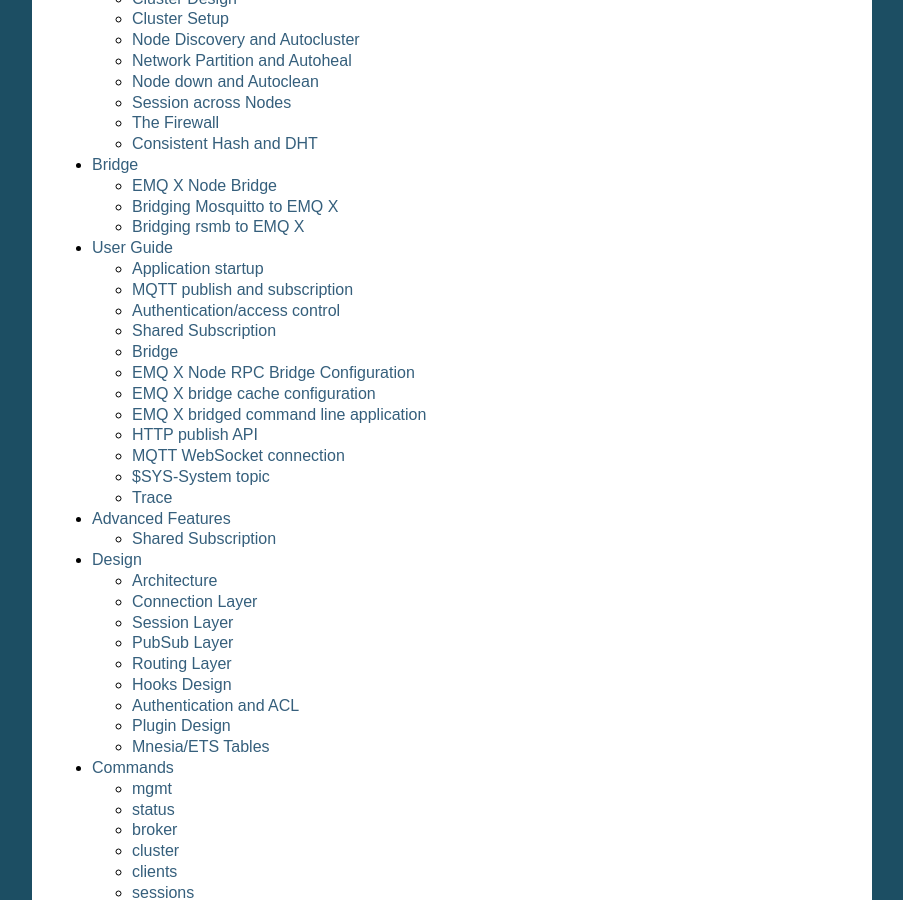
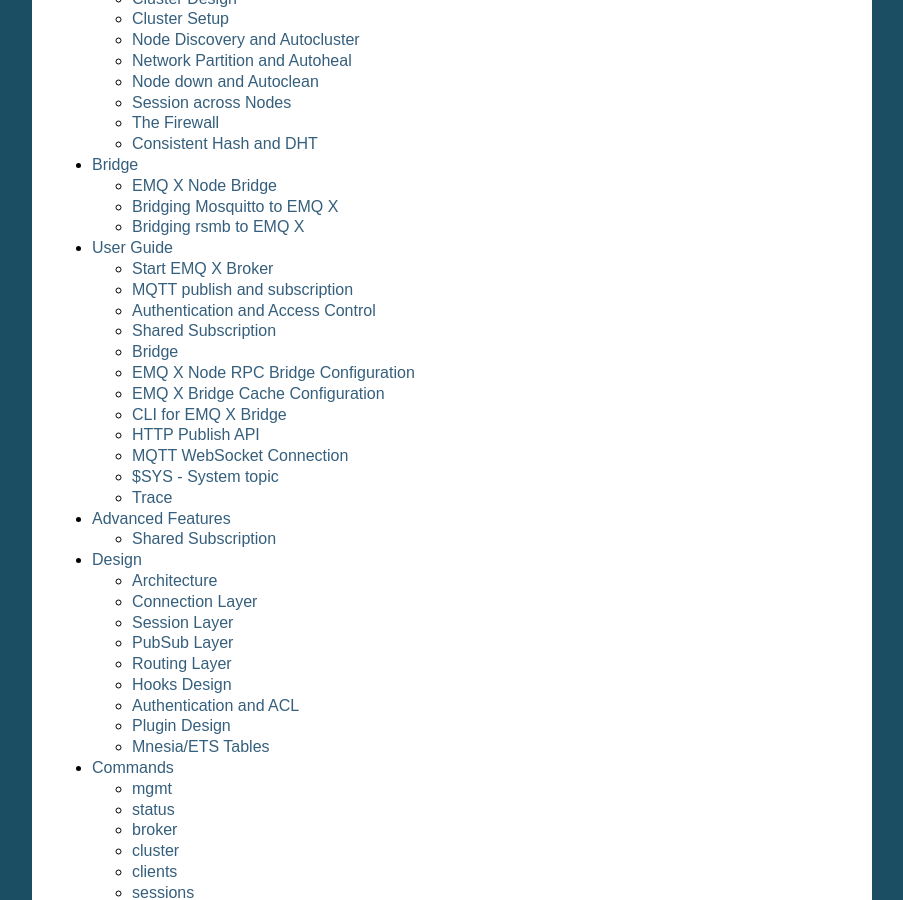
Before and after one commit to emqxarchive/emqx-docs-en, a Sphinx documentation site: the page built from source/index.rst, in a window 1280 px wide and 900 px high, scrolled down 1839 px. Shown: the whole window, without its empty margins (198-1101 px from the left). Built offline with Sphinx 7.4.7, drawn with Linux system fonts in a browser that asks for light colours; some of the changed lines change nothing that is shown.

Commit message:
Update guide.rst

```diff
--- a/source/guide.rst
+++ b/source/guide.rst
@@ -6,12 +6,12 @@
 
 .. _start:
 
-Application startup
---------------------
+Start EMQ X Broker
+------------------
 
-Download address: https://www.emqx.io/downloads/broker?osType=Linux
+The EMQ X Broker can be downloaded at: https://www.emqx.io/downloads/broker?osType=Linux
 
-After downloading the package, it can be unzipped directly to start running. Taking macOS platform as an example:
+After downloading the package, it can be installed or unzipped directly to start running. Taking the zip package for MacOS platform as an example:
 
 .. code-block:: bash
 
@@ -42,37 +42,37 @@
 MQTT publish and subscription
 ------------------------------
 
-MQTT is a lightweight publish-subscribe message server designed for the mobile Internet and the Iot which currently supports MQTT v3.1.1 <http://docs.oasis-open.org/mqtt/mqtt/v3.1.1/mqtt-v3.1.1.html>`_ and `v5.0 <http://docs.oasis-open.org/mqtt/mqtt/v5.0/mqtt-v5.0.html>`_:
+EMQ X Broker is a lightweight publish-subscribe message broker designed for the mobile Internet and the IoT, it currently supports MQTT v3.1.1 <http://docs.oasis-open.org/mqtt/mqtt/v3.1.1/mqtt-v3.1.1.html>`_ and `v5.0 <http://docs.oasis-open.org/mqtt/mqtt/v5.0/mqtt-v5.0.html>`_:
 
 .. image:: ./_static/images/pubsub_concept.png
 
-After EMQ X is started, any device or terminal can connect to the server through the MQTT protocol and exchange messages via Publish/Subscribe.
+After EMQ X is started, devices and clients can connect to the broker through the MQTT protocol and exchange messages via Publish/Subscribe.
 
-MQTT client library: https://github.com/mqtt/mqtt.github.io/wiki/libraries
+Some popular MQTT client libraries can be found here: https://github.com/mqtt/mqtt.github.io/wiki/libraries
 
-For example, the mosquitto_sub/pub command line publishes a subscription message::
+For example, using the mosquitto_sub/pub client on command line to publish and to subscribe to messages::
 
     mosquitto_sub -h 127.0.0.1 -p 1883 -t topic -q 2
     mosquitto_pub -h 127.0.0.1 -p 1883 -t topic -q 1 -m "Hello, MQTT!"
 
 .. _authentication:
 
-Authentication/access control
-------------------------------
+Authentication and Access Control
+---------------------------------
 
-EMQ X Message Server Connection Authentication and Access Control are provided by a series of authentication plugins  whose name conforms to the rules of emqx_auth_<name>.
+EMQ X Broker provides **Connection Authentication** and **Access Control** using a series of authentication plugins,  whose name conforms to the pattern of emqx_auth_<name>.
 
 In EMQ X, these two functions are:
 
 1. Connection authentication: EMQ X verifies whether the client on each connection has access to the system. If not, it disconnects the connection
-2. Access Control: EMQ X verifies the permissions of each Publish/Subscribe client to allow/deny the corresponding action
+2. Access Control: EMQ X verifies the permissions of each Publish/Subscribe action of a client, and allows/denies the corresponding action
 
 Authentication
 >>>>>>>>>>>>>>>
 
-EMQ X Message Server Authentication is provided by a series of authentication plugins that support authentication by username, password, ClientID or anonymous.
+EMQ X Message Broker's Authentication is provided by a series of authentication plugins. It supports authentication by username, password, ClientID or anonymous.
 
-By default, anonymous authentication is enabled, and multiple authentication modules are started by loading the authentication plug-in to form an authentication chain::
+By default, anonymous authentication is enabled. Multiple authentication modules can be started by loading the corresponding authentication plug-ins and forming an authentication chain::
 
                --------------------------            --------------------------            ---------------------------
     Client --> | Username authentication | -ignore-> | ClientID authentication | -ignore-> | anonymous authentication |
@@ -81,9 +81,9 @@
                      \|/                       \|/                       \|/
                 allow | deny              allow | deny              allow | deny
 
-** anonymous authentication is started**
+** Start anonymous authentication**
 
-etc/emqx.conf is configured to enable anonymous authentication:
+Modify the ``etc/emqx.conf`` file to enable anonymous authentication:
 
 .. code:: properties
 
@@ -96,13 +96,13 @@
 Access Control List
 >>>>>>>>>>>>>>>>>>>>
 
-EMQ X message server implements MQTT client access control through an ACL (Access Control List).
+EMQ X Broker implements MQTT client access control through an ACL (Access Control List).
 
 ACL access control rule definition::
 
-    Allow|Deny Who Subscribe|Publish Topics
+    Allow|Deny Identity Subscribe|Publish Topics
 
-When the MQTT client initiates a subscribe/publish request, the access control module of EMQ X message server will match the ACL rules one by one until the match is successful:::
+When an MQTT client initiates a subscribe/publish request, the access control module of EMQ X Broker will match the ACL rules one by one until the match is successful:::
 
               ---------              ---------              ---------
     Client -> | Rule1 | --nomatch--> | Rule2 | --nomatch--> | Rule3 | --> Default
@@ -114,7 +114,7 @@
 
 **Default access control settings**
 
-EMQ X Message Server's default access control can be set in etc/emqx.conf:
+EMQ X Message Broker's default access control can be set in file ``etc/emqx.conf``:
 
 .. code:: properties
 
@@ -126,7 +126,7 @@
     ## Value: File Name
     acl_file = etc/acl.conf
 
-The ACL rules are defined in etc/acl.conf which can be loaded into memory when EMQ X starts:
+The ACL rules are defined in file ``etc/acl.conf``, which is loaded into memory when EMQ X starts:
 
 .. code:: erlang
 
@@ -148,31 +148,31 @@
 +----------------------------+-----------------------------------------------+
 | plugins                    | description                                   |
 +============================+===============================================+
-| `emqx_auth_clientid`_      | ClientId authentication plugins               |
+| `emqx_auth_clientid`_      | ClientId authentication plugin                |
 +----------------------------+-----------------------------------------------+
-| `emqx_auth_username`_      | username and password authentication plugins  |
+| `emqx_auth_username`_      | username and password authentication plugin   |
 +----------------------------+-----------------------------------------------+
-| `emqx_auth_jwt`_           | JWT authentication plugins                    |
+| `emqx_auth_jwt`_           | JWT authentication plugin                     |
 +----------------------------+-----------------------------------------------+
-| `emqx_auth_ldap`_          | LDAP authentication plugins                   |
+| `emqx_auth_ldap`_          | LDAP authentication plugin                    |
 +----------------------------+-----------------------------------------------+
-| `emqx_auth_http`_          | HTTP authentication plugins                   |
+| `emqx_auth_http`_          | HTTP authentication plugin                    |
 +----------------------------+-----------------------------------------------+
-| `emqx_auth_mysql`_         | MySQ Lauthentication plugins                  |
+| `emqx_auth_mysql`_         | MySQ Lauthentication plugin                   |
 +----------------------------+-----------------------------------------------+
-| `emqx_auth_pgsql`_         | Postgre authentication plugins                |
+| `emqx_auth_pgsql`_         | Postgre authentication plugin                 |
 +----------------------------+-----------------------------------------------+
-| `emqx_auth_redis`_         | Redis authentication plugins                  |
+| `emqx_auth_redis`_         | Redis authentication plugin                   |
 +----------------------------+-----------------------------------------------+
-| `emqx_auth_mongo`_         | MongoDB authentication plugins                |
+| `emqx_auth_mongo`_         | MongoDB authentication plugin                 |
 +----------------------------+-----------------------------------------------+
 
-For the configuration and usage of each authentication plug-in, refer to authentication section of the `Plugin <https://developer.emqx.io/docs/emq/v3/cn/plugins.html>`_。
+For the configuration and usage of each authentication plug-in, please refer to authentication section of the `Plugins <https://developer.emqx.io/docs/emq/v3/cn/plugins.html>`_。
 
 
-.. note:: Multiple auth plug-ins can be started at the same time. During each check, check order is according to the priority from high to low. For the same priority, the plug-in that starts first checks first.
+.. note:: Multiple auth plug-ins can be started at the same time. The plug-in that starts first checks first.
 
-In addition, EMQ X also supports the use of PSK (Pre-shared Key) to control client access. However, the connection authentication chain mentioned above is not used in this mode. The verification is done during the SSL handshake. For details. see `Pre-shared Key <https://en.wikipedia.org/wiki/Pre-shared_key>`_ and `emqx_psk_file`_
+In addition, EMQ X also supports the use of PSK (Pre-shared Key) for authentication. However, the authentication chain mentioned above is not used in this case. The verification is done during the SSL handshake. For details please refer to `Pre-shared Key <https://en.wikipedia.org/wiki/Pre-shared_key>`_ and `emqx_psk_file`_
 
 .. _shared_sub:
 
@@ -215,7 +215,7 @@
 +---------------------------+--------------------------------------------+
 | sticky                    | The last dispatched subscriber is picked   |
 +---------------------------+--------------------------------------------+
-| hash                      | According to the  ClientId  of distributor |
+| hash                      | Hash value of the ClientId of publisher    |
 +---------------------------+--------------------------------------------+
 
 .. note:: When all subscribers are offline, a subscriber will still be picked and stored in the message queue of its Session.
@@ -226,14 +226,14 @@
 Bridge
 -------
 
-Bridge within EMQ X nodes
->>>>>>>>>>>>>>>>>>>>>>>>>>
+Bridging two EMQ X Nodes
+>>>>>>>>>>>>>>>>>>>>>>>>
 
-The concept of bridging is that EMQ X supports forwarding messages of one of its own topics to another MQTT Broker in some way.
+The concept of bridging is that EMQ X forwards messages of some of its topics to another MQTT Broker in some way.
 
-Difference between Bridge and cluster is that bridge does not replicate topic trees and routing tables, and only forwards MQTT messages based on bridging rules.
+Difference between Bridge and cluster is that bridge does not replicate topic trees and routing tables, a bridge only forwards MQTT messages based on bridging rules.
 
-At present, the bridging methods supported by EMQ X are as follows:
+Currently the bridging methods supported by EMQ X are as follows:
 
 - RPC bridge: RPC Bridge only supports message forwarding and does not support subscribing to the topic of remote nodes to synchronize data.
 - MQTT Bridge: MQTT Bridge supports both forwarding and data synchronization through subscription topic
@@ -242,23 +242,22 @@
 
 .. image:: ./_static/images/bridge.png
 
-In addition, the EMQ X message server supports multi-node bridge mode interconnection::
+In addition, the EMQ X supports multi-node bridge mode interconnection::
 
                   ---------                     ---------                     ---------
                   Publisher --> | Node1 | --Bridge Forward--> | Node2 | --Bridge Forward--> | Node3 | --> Subscriber
                   ---------                     ---------                     ---------
 
-In EMQ X, bridge is configured by modifying etc/emqx.conf. EMQ X distinguishes between different bridges based on different names. E.g::
+In EMQ X, bridge is configured by modifying ``etc/emqx.conf``. EMQ X distinguishes between different bridges based on different names. E.g::
 
     ## Bridge address: node name for local bridge, host:port for remote.
     bridge.aws.address = 127.0.0.1:1883
 
-This configuration declares a bridge named aws and specifies that it is bridged to the MQTT server of 127.0.0.1:1883 by MQTT mode.
+This configuration declares a bridge named ``aws`` and specifies that it is bridged to the MQTT server of 127.0.0.1:1883 by MQTT mode.
 
-When the user need to create multiple bridges, he can copy all of its configuration items first, and use different name to indicate (such as bridge.$name.address where $name refers to the name of bridge)
+In case of creating multiple bridges, it is convenient to replicate all configuration items of the first bridge, and modify the bridge name and other configuration items if necessary (such as bridge.$name.address, where $name refers to the name of bridge)
 
-
-The next two sections describe how to create a bridge of RPC/MQTT mode and create a forwarding rule that forwards the sensor's topic message. Suppose you have two EMQ X nodes started on both hosts:
+The next two sections describe how to create a bridge in RPC and MQTT mode respectively and create a forwarding rule that forwards the messages from sensors. Assuming that two EMQ X nodes are running on two hosts:
 
 +---------+---------------------+-----------+
 | Name    | Node                | MQTT port |
@@ -283,25 +282,25 @@
     ## bridged mountpoint
     bridge.emqx2.mountpoint = bridge/emqx2/${node}/
 
-If the message received by the local emqx1 node matches the topic sersor1/#, sensor2/#, these messages will be forwarded to the sensor1/#, sensor2/# topic of the remote emqx2 node.
+If the message received by the local emqx1 node matches the topic ``sersor1/#`` or ``sensor2/#``, these messages will be forwarded to the ``sensor1/#`` or ``sensor2/#`` topic of the remote emqx2 node.
 
-Forwards is used to specify topics, and messages forwarded to the specified forwards of local node are forwarded to the remote node.
+``forwards`` is used to specify topics. Messages of the in ``forwards`` specified topics on local node are forwarded to the remote node.
 
-Mountpoint is used to add a subject prefix when forwarding a message. This configuration option must be used with forwards to forward the message with the topic sensor1/hello. When arriving the remote node , the topic is bridge/emqx2/emqx1@192.168.1.1/sensor1/hello.
+``mountpoint`` is used to add a topic prefix when forwarding a message. To use ``mountpoint``, the ``forwards`` directive must be set. In the above example, a message with the topic sensor1/hello received by the local node will be forwarded to the remote node with the topic ``bridge/emqx2/emqx1@192.168.1.1/sensor1/hello``.
 
 Limitations of RPC bridging:
 
 1. The RPC bridge of emqx can only forward local messages to the remote bridge node, and cannot synchronize the messages of the remote bridge node to the local node;
 
-2. RPC bridge can only bridge two emqx together and cannot bridge emqx to other mqtt brokers.
+2. RPC bridge can only bridge two EMQ X together and cannot bridge EMQ X to other mqtt brokers.
 
 
-EMQ X node MQTT bridge configuration
+EMQ X Node MQTT Bridge Configuration
 >>>>>>>>>>>>>>>>>>>>>>>>>>>>>>>>>>>>>
 
-Emqx 3.0 officially introduced mqtt bridge, so that emqx can bridge any mqtt broker. Because of the characteristics of the mqtt protocol itself, emqx can subscribe to the remote mqtt broker's topic through mqtt bridge, and then synchronize the remote mqtt broker's message to the local.
+EMQ X 3.0 officially introduced MQTT bridge, so that EMQ X can bridge any MQTT broker. Because of the characteristics of the MQTT protocol, EMQ X can subscribe to the remote mqtt broker's topic through MQTT bridge, and then synchronize the remote MQTT broker's message to the local.
 
-EMQ X MQTT bridging principle: By creating a mqtt client on the emqx broker, the mqtt client will connect to the remote mqtt broker. Therefore, in the mqtt bridge configuration, the field that is necessary for the  emqx connection as the mqtt client connection need to be set::
+EMQ X MQTT bridging principle: Create an MQTT client on the EMQ X broker, and connect this MQTT client to the remote MQTT broker. Therefore, in the MQTT bridge configuration, following fields may be set for the EMQ X to connect to the remote broker as an mqtt client::
 
     ## Bridge Address: Use node name for rpc bridging, use host:port for mqtt connection
     bridge.emqx2.address = 192.168.1.2:1883
@@ -378,10 +377,10 @@
     ## Inflight Size.
     bridge.emqx2.max_inflight_batches = 32
 
-EMQ X bridge cache configuration
----------------------------------
+EMQ X Bridge Cache Configuration
+--------------------------------
 
-The bridge of EMQ X has a message caching mechanism. The caching mechanism is applicable to both RPC bridging and MQTT bridging. When the bridge is disconnected (such as when the network connection is unstable), the forwards topic message can be cached to the local message queue. Until the bridge is restored, the message is re-forwarded to the remote node. The configuration of the cache queue is as follows::
+The bridge of EMQ X has a message caching mechanism. The caching mechanism is applicable to both RPC bridging and MQTT bridging. When the bridge is disconnected (such as when the network connection is unstable), the messages with a topic specified in ``forwards`` can be cached to the local message queue. Until the bridge is restored, these messages are re-forwarded to the remote node. The configuration of the cache queue is as follows::
 
     ## emqx_bridge internal number of messages used for batch
     bridge.emqx2.queue.batch_count_limit = 32
@@ -400,10 +399,10 @@
 ``bridge.emqx2.queue.replayq_seg_bytes`` is used to specify the size of the largest single file of the message queue that is cached on disk. If the message queue size exceeds the specified value, a new file is created to store the message queue.
 
 
-EMQ X bridged command line application
----------------------------------------
+CLI for EMQ X Bridge
+--------------------
 
-Bridge the CLI command:
+CLI for EMQ X Bridge:
 
 .. code-block:: bash
 
@@ -482,11 +481,11 @@
     $ ./bin/emqx_ctl bridges del-subscription emqx cmd/topic3
     Del-subscription topic successfully.
 
-Note: If it is required to create multiple bridges,  the default bridge configuration need to be copied to emqx.conf, and the name in bridge.${name}.config should be renamed as needed.
+Note: In case of creating multiple bridges, it is convenient to replicate all configuration items of the first bridge, and modify the bridge name and other configuration items if necessary.
 
 .. _http_publish:
 
-HTTP publish API
+HTTP Publish API
 -----------------------
 
 The EMQ X message server provides an HTTP publish interface through which an application server or web server can publish MQTT messages::
@@ -518,12 +517,12 @@
 
 .. NOTE::
 
-    HTTP publishing interface uses authentication of `Basic <https://en.wikipedia.org/wiki/Basic_access_authentication>`_ . The user and password in the above example are from the AppId and password in the Applications under Dashboard.
+    HTTP publishing interface uses authentication of `Basic <https://en.wikipedia.org/wiki/Basic_access_authentication>`_ . The user and password in the above example are from the AppId and password in the Applications of Dashboard.
 
-MQTT WebSocket connection
---------------------------
+MQTT WebSocket Connection
+-------------------------
 
-EMQ X also supports WebSocket connections, which can be connected directly to the server via WebSocket:
+EMQ X also supports WebSocket connections, web browsers or applications can connect directly to the broker via WebSocket:
 
 +-------------------------+----------------------------+
 | WebSocket URI:          | ws(s)://host:8083/mqtt     |
@@ -531,26 +530,26 @@
 | Sec-WebSocket-Protocol: | 'mqttv3.1' or 'mqttv3.1.1' |
 +-------------------------+----------------------------+
 
-The Dashboard plugin provides a test page for an MQTT WebSocket connection::
+The Dashboard plugin provides a test tool for an MQTT WebSocket connection::
 
     http://127.0.0.1:18083/#/websocket
 
 .. _sys_topic:
 
-$SYS-System topic
-------------------
+$SYS - System topic
+-------------------
 
-The EMQ X message server periodically publishes its own running status, message statistics, client online and offline events to the system topic starting with $SYS/.
+The EMQ X Broker periodically publishes its running status, message statistics, client online and offline events to the system topic starting with ``$SYS/``.
 
-The $SYS topic path begins with $SYS/brokers/{node}/. {node} is the name of the node where the event/message is generated, for example::
+The ``$SYS`` topic path begins with ``$SYS/brokers/{node}/``. ``{node}`` is the name of the node where the event/message is generated, for example::
 
     $SYS/brokers/emqx@127.0.0.1/version
 
     $SYS/brokers/emqx@127.0.0.1/uptime
 
-.. NOTE:: By default, only the MQTT client of localhost is allowed to subscribe to the $SYS topic, and the access control rules can be modified by etc/acl.config.
+.. NOTE:: By default, only the MQTT client on localhost is allowed to subscribe to the $SYS topic, this can be changed by modifying the access control rules in file ``etc/acl.config``.
 
-$SYS system message publish cycle is configured by etc/emqx.conf:
+$SYS system message publish interval is configured in ``etc/emqx.conf``:
 
 .. code:: properties
 
@@ -570,18 +569,18 @@
 +================================+===========================+
 | $SYS/brokers                   | cluster node list         |
 +--------------------------------+---------------------------+
-| $SYS/brokers/${node}/version   | EMQ X server version      |
+| $SYS/brokers/${node}/version   | EMQ X broker version      |
 +--------------------------------+---------------------------+
-| $SYS/brokers/${node}/uptime    | EMQ X server startup time |
+| $SYS/brokers/${node}/uptime    | EMQ X broker startup time |
 +--------------------------------+---------------------------+
-| $SYS/brokers/${node}/datetime  | EMQ X server time         |
+| $SYS/brokers/${node}/datetime  | EMQ X broker time         |
 +--------------------------------+---------------------------+
-| $SYS/brokers/${node}/sysdescr  | EMQ X Server Description  |
+| $SYS/brokers/${node}/sysdescr  | EMQ X broker Description  |
 +--------------------------------+---------------------------+
 
 .. _sys_clients:
 
-Client online and offline events
+Client Online and Offline Events
 >>>>>>>>>>>>>>>>>>>>>>>>>>>>>>>>>
 
 $SYS topic prefix: $SYS/brokers/${node}/clients/
@@ -684,7 +683,7 @@
 +---------------------+---------------------------------------------+
 | Topic               | Description                                 |
 +---------------------+---------------------------------------------+
-| topics/count        | total number of current  topics             |
+| topics/count        | total number of current topics              |
 +---------------------+---------------------------------------------+
 | topics/max          | maximum number of topics                    |
 +---------------------+---------------------------------------------+
@@ -702,8 +701,8 @@
 
 .. note:: The topics/count and topics/max are numerically equal to routes/count and routes/max.
 
-bytes/packets/message statistics
->>>>>>>>>>>>>>>>>>>>>>>>>>>>>>>>>
+Throughput (bytes/packets/message) statistics
+>>>>>>>>>>>>>>>>>>>>>>>>>>>>>>>>>>>>>>>>>>>>>
 
 System Topic Prefix: $SYS/brokers/${node}/metrics/
 
@@ -718,15 +717,15 @@
 | bytes/sent          | Accumulated sent bytes                      |
 +---------------------+---------------------------------------------+
 
-MQTT sent and received packets statistics
+sent and received MQTT packets statistics
 ::::::::::::::::::::::::::::::::::::::::::
 
 +-----------------------------+---------------------------------------------------+
 | Topic                       | Description                                       |
 +-----------------------------+---------------------------------------------------+
-| packets/received            | Accumulative received packets of MQTT             |
+| packets/received            | Accumulative received MQTT packets                |
 +-----------------------------+---------------------------------------------------+
-| packets/sent                | Accumulative sent packets of MQTT                 |
+| packets/sent                | Accumulative sent MQTT packets                    |
 +-----------------------------+---------------------------------------------------+
 | packets/connect             | Accumulative received packets of MQTT CONNECT     |
 +-----------------------------+---------------------------------------------------+
@@ -776,7 +775,7 @@
 +-----------------------------+---------------------------------------------------+
 | packets/disconnect/sent     | Accumulative sent packets of MQTT MQTT DISCONNECT |
 +-----------------------------+---------------------------------------------------+
-| packets/auth                | Accumulative received packets of Auth             |
+| packets/auth                | Accumulative received packets of MQTT Auth        |
 +-----------------------------+---------------------------------------------------+
 
 MQTT sent and received messages statistics
@@ -821,13 +820,13 @@
 
 System Topic Prefix: $SYS/brokers/${node}/alarms/
 
-+------------------+----------------------+
-| Topic            | Description          |
-+------------------+----------------------+
-| ${alarmId}/alert | newly generated alarm|
-+------------------+----------------------+
-| ${alarmId}/clear | cleared alarm        |
-+------------------+----------------------+
++------------------+-----------------------+
+| Topic            | Description           |
++------------------+-----------------------+
+| ${alarmId}/alert | newly generated alarm |
++------------------+-----------------------+
+| ${alarmId}/clear | cleared alarm         |
++------------------+-----------------------+
 
 .. _sys_sysmon:
 
```
